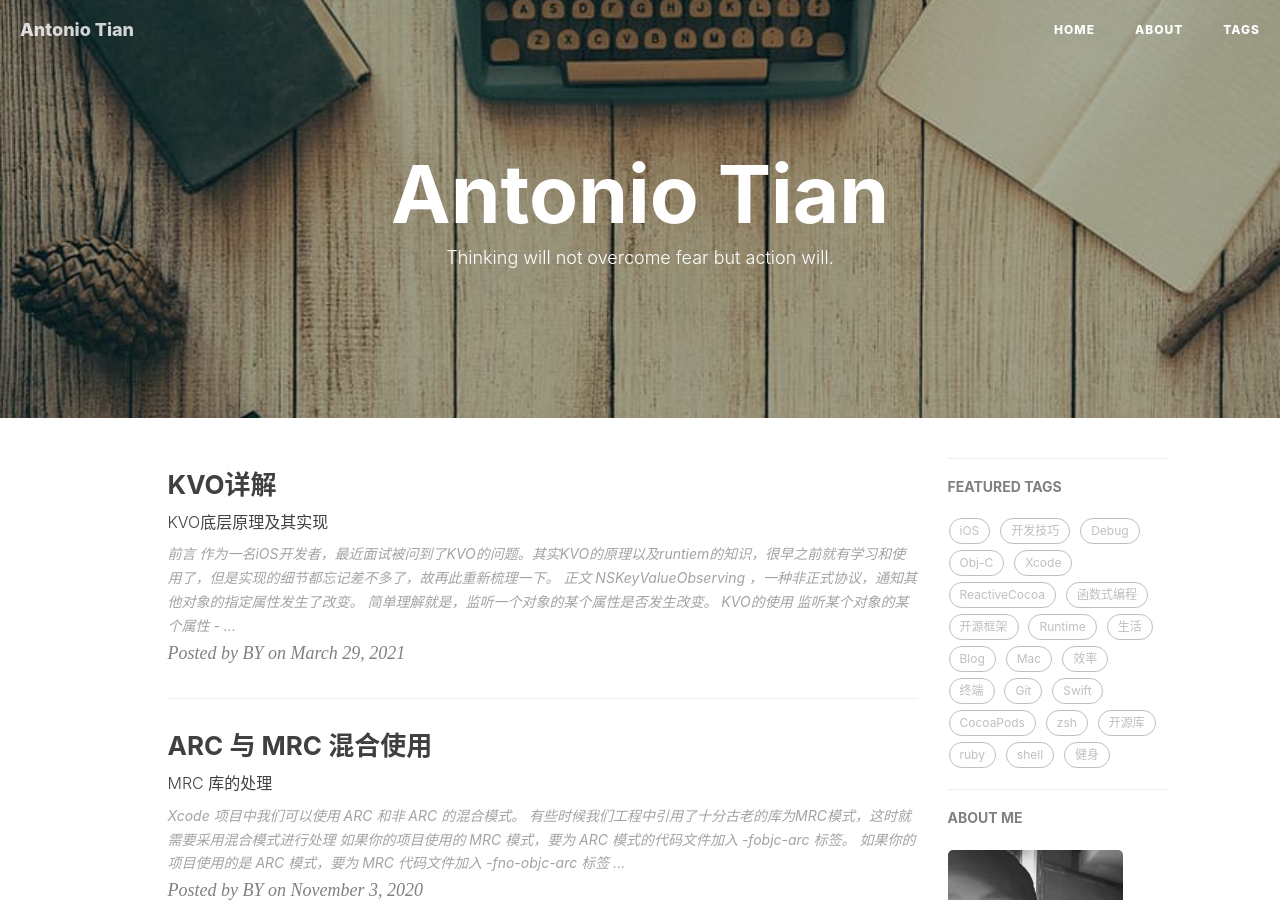
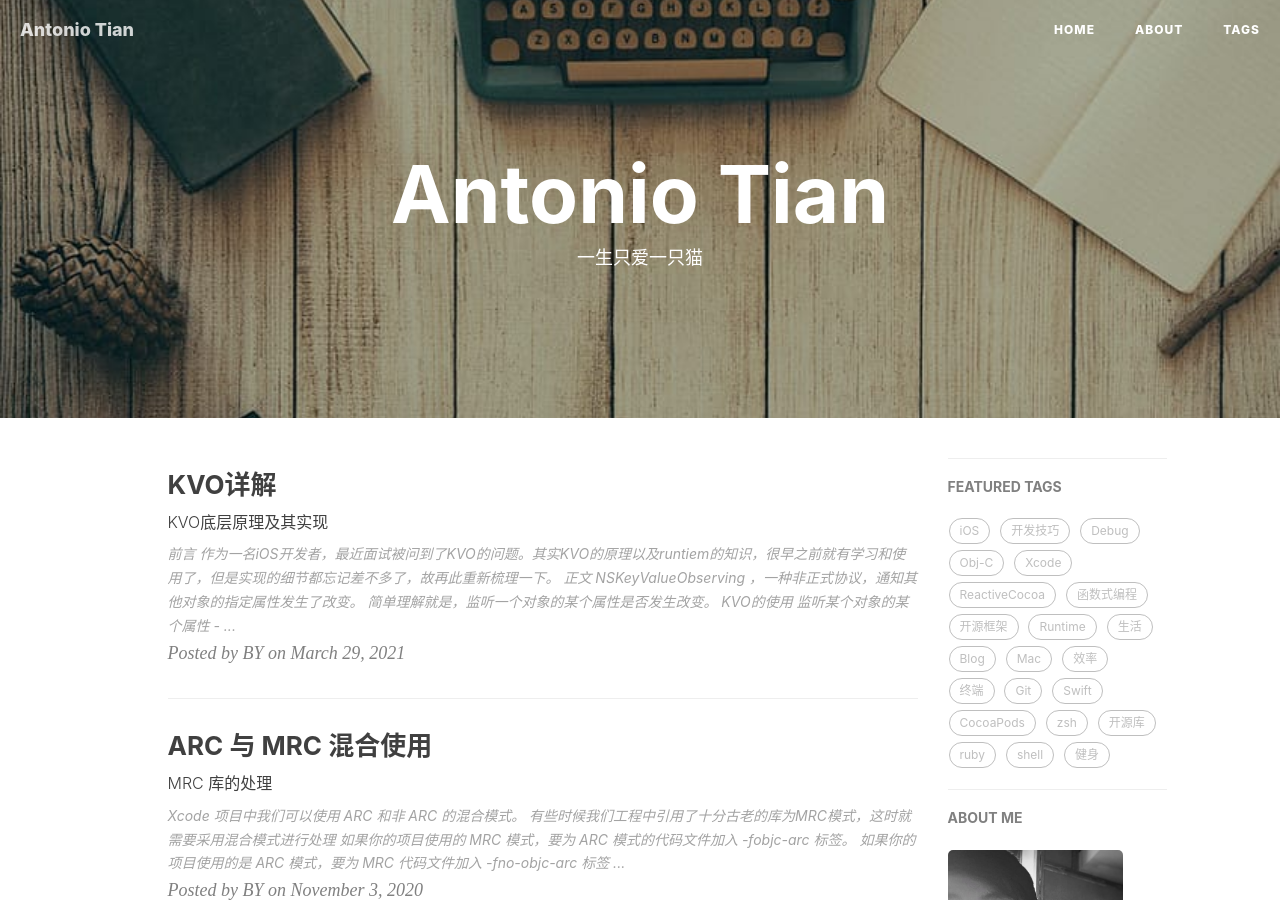
Before and after one commit to antoniotian/antoniotian.github.io, a Jekyll site: the page built from index.html, in a window 1280 px wide and 900 px high. Built offline with Jekyll 4.4.1, drawn with Linux system fonts in a browser that asks for light colours; nearby versions of some CDN libraries; the list of posts is cut into pages by our own code; comment, search, counter and statistics services are not loaded.

Commit message:
Update index.html

```diff
--- a/index.html
+++ b/index.html
@@ -1,6 +1,6 @@
 ---
 layout: page
-description: "Thinking will not overcome fear but action will."
+description: "一生只爱一只猫"
 ---
 
 {% for post in paginator.posts %}
```
